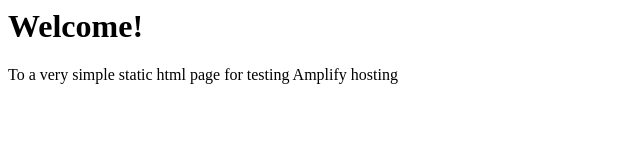
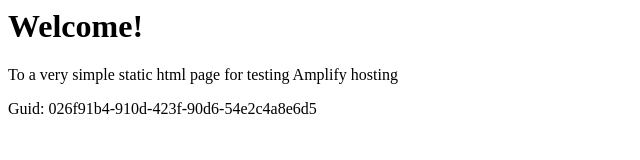
Before and after one commit to aws-aemilia-pdx/Github-PR-Commit-Integration-Test-DoNotTouch-GitHubAutoBuildPrPreviewCanaryTest-v1-beta-us-west-2, a website: page src/index.html in a window 1280 px wide. Shown: the whole page, without its empty margins (0-640 px from the left). Drawn offline with Linux system fonts and the light colour scheme.

Commit message:
commit from integ tests

```diff
--- a/src/index.html
+++ b/src/index.html
@@ -1,3 +1,5 @@
+
+
 <html lang="en">
 
 <head>
@@ -10,6 +12,6 @@
 <body>
     <h1>Welcome!</h1>
     <p>To a very simple static html page for testing Amplify hosting</p>
-</body>
+    <p>Guid: 026f91b4-910d-423f-90d6-54e2c4a8e6d5</p></body>
 
 </html>
```
